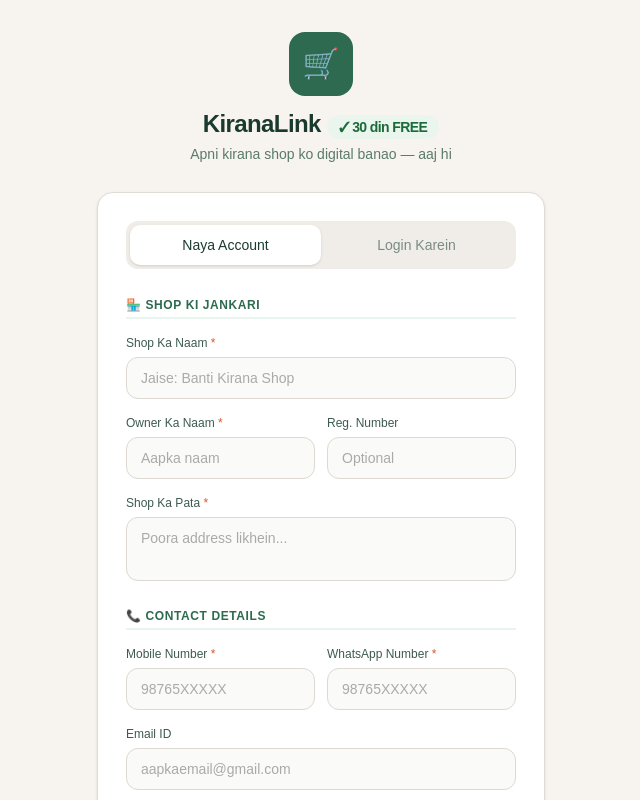
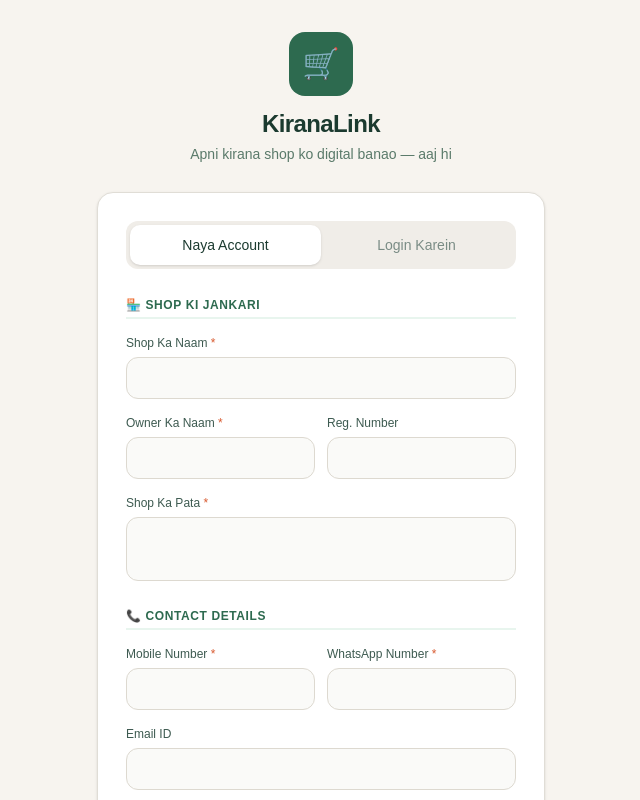
Before and after one commit to nthvsh/kiranalink-final, a Next.js app: page / in a window 1280 px wide. Shown: the top 800 px of the page, without its empty margins (319-959 px from the left). Built offline with nearby package versions, Linux system fonts and the light colour scheme.

Commit message:
Update page.tsx

```diff
--- a/src/app/page.tsx
+++ b/src/app/page.tsx
@@ -19,7 +19,7 @@ interface ShopFormData {
   paymentMethod: string
 }
 
-const inp = "w-full px-3.5 py-2.5 border-[1.5px] border-[#DDD9D0] rounded-xl text-sm text-[#1B3A2F] bg-[#FAFAF8] outline-none focus:border-[#2D6A4F] focus:bg-white transition-colors placeholder:text-[#AAAAAA]"
+const inp = "w-full px-3.5 py-2.5 border-[1.5px] border-[#DDD9D0] rounded-xl text-sm text-[#1B3A2F] bg-[#FAFAF8] outline-none focus:border-[#2D6A4F] focus:bg-white transition-colors"
 
 function SectionTitle({ children }: { children: React.ReactNode }) {
   return (
@@ -147,8 +147,7 @@ export default function HomePage() {
       <div className="text-center mb-7">
         <div className="w-16 h-16 bg-[#2D6A4F] rounded-2xl flex items-center justify-center mx-auto mb-3 text-3xl">🛒</div>
         <h1 className="text-2xl font-bold text-[#1B3A2F] tracking-tight">
-          KiranaLink{' '}
-          <span className="text-sm font-semibold bg-[#EAF5EE] text-[#1B6B3A] px-3 py-1 rounded-full">✓ 30 din FREE</span>
+          KiranaLink
         </h1>
         <p className="text-sm text-[#5A7A6A] mt-1">Apni kirana shop ko digital banao — aaj hi</p>
       </div>
@@ -177,31 +176,31 @@ export default function HomePage() {
           <div className="space-y-4">
             <SectionTitle>🏪 Shop Ki Jankari</SectionTitle>
             <Field label="Shop Ka Naam" required>
-              <input className={inp} placeholder="Jaise: Banti Kirana Shop" value={form.shopName} onChange={e => updateForm('shopName', e.target.value)} />
+              <input className={inp} placeholder="" value={form.shopName} onChange={e => updateForm('shopName', e.target.value)} />
             </Field>
             <div className="grid grid-cols-2 gap-3">
               <Field label="Owner Ka Naam" required>
-                <input className={inp} placeholder="Aapka naam" value={form.ownerName} onChange={e => updateForm('ownerName', e.target.value)} />
+                <input className={inp} placeholder="" value={form.ownerName} onChange={e => updateForm('ownerName', e.target.value)} />
               </Field>
               <Field label="Reg. Number">
-                <input className={inp} placeholder="Optional" value={form.regNumber} onChange={e => updateForm('regNumber', e.target.value)} />
+                <input className={inp} placeholder="" value={form.regNumber} onChange={e => updateForm('regNumber', e.target.value)} />
               </Field>
             </div>
             <Field label="Shop Ka Pata" required>
-              <textarea className={`${inp} h-16 resize-none`} placeholder="Poora address likhein..." value={form.address} onChange={e => updateForm('address', e.target.value)} />
+              <textarea className={`${inp} h-16 resize-none`} placeholder="" value={form.address} onChange={e => updateForm('address', e.target.value)} />
             </Field>
 
             <SectionTitle>📞 Contact Details</SectionTitle>
             <div className="grid grid-cols-2 gap-3">
               <Field label="Mobile Number" required>
-                <input className={inp} type="tel" maxLength={10} placeholder="98765XXXXX" value={form.mobile} onChange={e => updateForm('mobile', e.target.value)} />
+                <input className={inp} type="tel" maxLength={10} placeholder="" value={form.mobile} onChange={e => updateForm('mobile', e.target.value)} />
               </Field>
               <Field label="WhatsApp Number" required>
-                <input className={inp} type="tel" maxLength={10} placeholder="98765XXXXX" value={form.whatsapp} onChange={e => updateForm('whatsapp', e.target.value)} />
+                <input className={inp} type="tel" maxLength={10} placeholder="" value={form.whatsapp} onChange={e => updateForm('whatsapp', e.target.value)} />
               </Field>
             </div>
             <Field label="Email ID">
-              <input className={inp} type="email" placeholder="aapkaemail@gmail.com" value={form.email} onChange={e => updateForm('email', e.target.value)} />
+              <input className={inp} type="email" placeholder="" value={form.email} onChange={e => updateForm('email', e.target.value)} />
             </Field>
 
             <SectionTitle>⏰ Timing & Payment</SectionTitle>
@@ -249,7 +248,7 @@ export default function HomePage() {
               <p className="text-sm text-[#5A7A6A] mt-1">Mobile number daalo — OTP se login karein</p>
             </div>
             <Field label="Mobile Number" required>
-              <input className={inp} type="tel" maxLength={10} placeholder="98765XXXXX" value={loginMobile} onChange={e => setLoginMobile(e.target.value)} />
+              <input className={inp} type="tel" maxLength={10} placeholder="" value={loginMobile} onChange={e => setLoginMobile(e.target.value)} />
             </Field>
             <button onClick={handleLoginSubmit} disabled={loading}
               className="w-full py-3.5 bg-[#2D6A4F] hover:bg-[#245A42] text-white rounded-xl font-semibold text-base transition-all disabled:opacity-60">
```
